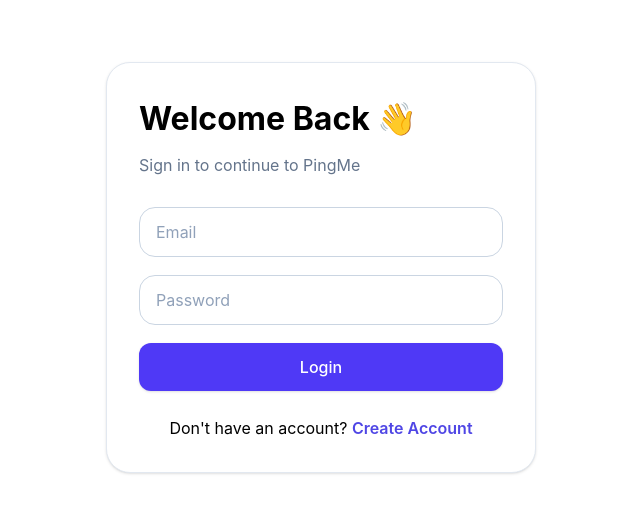
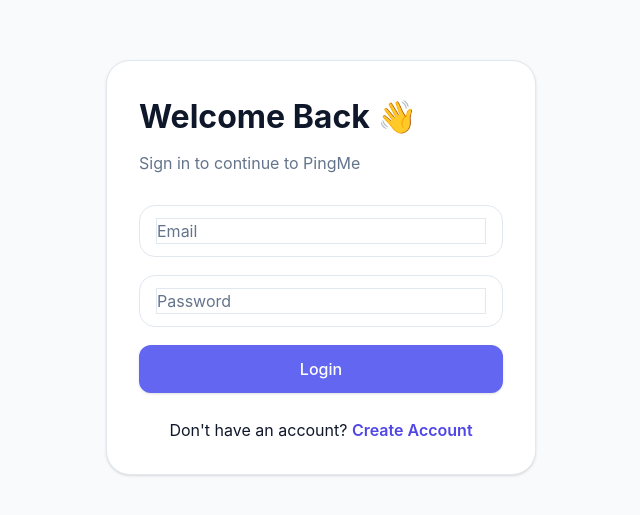
Before and after one commit to soubhagya-behera/pingme, a React (Vite) app in the folder frontend/: page /login in a window 1280 px wide. Shown: the part 133-648 px from the top of the page, without its empty margins (319-959 px from the left). Built offline with nearby package versions, Linux system fonts and the light colour scheme.

Commit message:
Fixing Dark Mode UI

```diff
--- a/frontend/src/components/ui/Button.jsx
+++ b/frontend/src/components/ui/Button.jsx
@@ -2,17 +2,17 @@
 
 const variants = {
 
-    primary:
-        "bg-indigo-600 hover:bg-indigo-700 text-white",
+primary:
+"bg-[var(--primary)] hover:bg-[var(--primary-hover)] text-white",
 
-    secondary:
-        "bg-white border border-slate-300 hover:bg-slate-100 text-slate-900",
+secondary:
+"bg-[var(--card)] border border-[var(--border)] text-[var(--text)] hover:opacity-90",
 
-    danger:
-        "bg-red-500 hover:bg-red-600 text-white",
+danger:
+"bg-red-500 hover:bg-red-600 text-white",
 
-    ghost:
-        "bg-transparent hover:bg-slate-100 text-slate-700"
+ghost:
+"bg-transparent text-[var(--text)] hover:bg-[var(--border)]"
 
 };
 
--- a/frontend/src/components/ui/Input.jsx
+++ b/frontend/src/components/ui/Input.jsx
@@ -1,101 +1,59 @@
 import clsx from "clsx";
 
 export default function Input({
-
   label,
-
   icon,
-
   error,
-
   className = "",
-
   ...props
-
 }) {
-
   return (
-
     <div className="w-full">
 
       {label && (
-
-                <label className="mb-2 block text-sm font-medium text-slate-700">
-
+        <label className="mb-2 block text-sm font-medium text-[var(--text)]">
           {label}
-
         </label>
-
       )}
 
       <div
         className={clsx(
-
           "flex items-center",
-
           "rounded-2xl",
-
-                    "border border-slate-300",
-
-                    "bg-white",
-
+          "border",
           "px-4 py-3",
-
           "transition-all duration-300",
-
-                    "focus-within:border-indigo-600",
-
+          "bg-[var(--card)]",
+          "border-[var(--border)]",
+          "focus-within:border-[var(--primary)]",
           "focus-within:ring-4",
-
-                    "focus-within:ring-indigo-100"
-
+          "focus-within:ring-indigo-300/20"
         )}
       >
-
         {icon && (
-
-                    <span className="mr-3 text-slate-400">
-
+          <span className="mr-3 text-[var(--text-secondary)]">
             {icon}
-
           </span>
-
         )}
 
         <input
-
           className={clsx(
-
             "w-full",
-
             "bg-transparent",
-
+            "text-[var(--text)]",
+            "placeholder:text-[var(--text-secondary)]",
             "outline-none",
-
-                        "placeholder:text-slate-400",
-
             className
-
           )}
-
           {...props}
-
         />
-
       </div>
 
       {error && (
-
         <p className="mt-2 text-sm text-red-500">
-
           {error}
-
         </p>
-
       )}
-
     </div>
-
   );
-
 }
--- a/frontend/src/styles/theme.css
+++ b/frontend/src/styles/theme.css
@@ -1,57 +1,97 @@
-:root {
+:root{
 
-  /* Primary */
-  --primary: #6366F1;
-  --primary-hover: #4F46E5;
+--primary:#6366F1;
+--primary-hover:#4F46E5;
 
-  /* Secondary */
-  --secondary: #8B5CF6;
+--secondary:#8B5CF6;
 
-  /* Success */
-  --success: #22C55E;
+--success:#22C55E;
+--danger:#EF4444;
+--warning:#F59E0B;
 
-  /* Danger */
-  --danger: #EF4444;
+--background:#F8FAFC;
+--card:#FFFFFF;
 
-  /* Warning */
-  --warning: #F59E0B;
+--card-secondary:#F1F5F9;
 
-  /* Background */
-  --background: #F8FAFC;
+--text:#0F172A;
+--text-secondary:#64748B;
 
-  /* Card */
-  --card: #FFFFFF;
+--border:#E2E8F0;
 
-  /* Text */
-  --text: #0F172A;
-
-  /* Secondary Text */
-  --text-secondary: #64748B;
-
-  /* Border */
-  --border: #E2E8F0;
-
-  /* Radius */
-  --radius-card: 20px;
-  --radius-button: 14px;
-  --radius-input: 16px;
-
-  /* Shadow */
-  --shadow:
-      0 12px 40px rgba(15,23,42,.08);
-
+--shadow:0 12px 40px rgba(15,23,42,.08);
 
 }
-.dark {
 
-  --background: #0f172a;
+.dark{
 
-  --card: #1e293b;
+--background:#020617;
 
-  --text: #f8fafc;
+--card:#0F172A;
 
-  --text-secondary: #94a3b8;
+--card-secondary:#1E293B;
 
-  --border: #334155;
+--text:#F8FAFC;
+
+--text-secondary:#CBD5E1;
+
+--border:#334155;
+
+--shadow:none;
 
 }
+
+html,
+body,
+#root{
+
+background:var(--background);
+
+color:var(--text);
+
+transition:
+background .25s,
+color .25s;
+
+min-height:100%;
+
+}
+
+body{
+
+margin:0;
+
+font-family:Inter,sans-serif;
+
+}
+
+*{
+
+box-sizing:border-box;
+
+}
+
+input,
+textarea,
+select{
+
+background:var(--card);
+
+color:var(--text);
+
+border:1px solid var(--border);
+
+}
+
+input::placeholder,
+textarea::placeholder{
+
+color:var(--text-secondary);
+
+}
+
+button{
+
+transition:.2s;
+
+}
```
Lines whose indentation alone changed are shown as unchanged.
